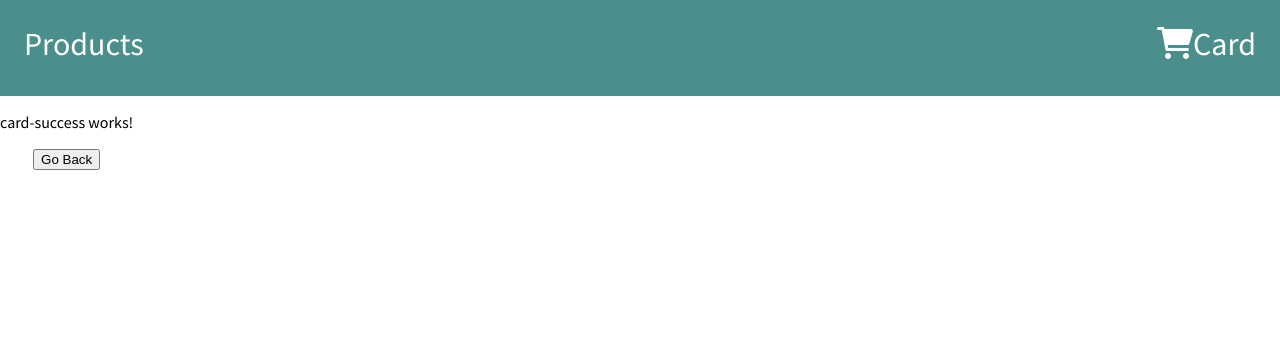
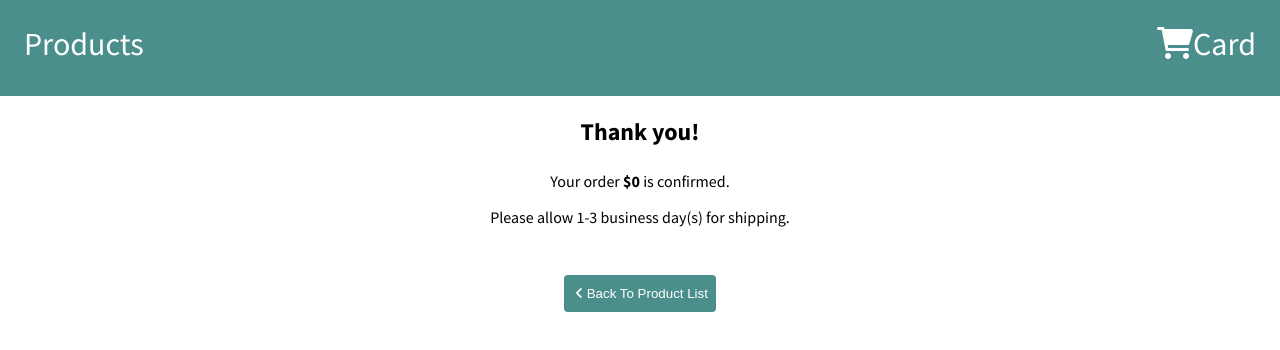
Before and after one commit to ozggnr/my-store, an Angular app: page /card/complete in a window 1280 px wide. Shown: the top 350 px of the page. Built offline with nearby package versions, Linux system fonts and the light colour scheme; no server answers.

Commit message:
added card success page

```diff
--- a/src/app/card-success/card-success.component.html
+++ b/src/app/card-success/card-success.component.html
@@ -1,2 +1,10 @@
-<p>card-success works! {{user.userName}}</p>
-<button type="button" (click)="handleBack()">Go Back</button>
+<div class="cardSuccess">
+	<div>
+		<h2>Thank you! <p>{{user.userName}}</p></h2>
+		<p>Your order <b>${{user.totalAmount}}</b> is confirmed.</p>
+		<p>Please allow 1-3 business day(s) for shipping.</p>
+	</div>
+	<div class="cardSuccess__back">
+		<button type="button" (click)="handleBack()" class="btn-back"><i class="fas fa-angle-left" id="icon"></i>Back To Product List</button>
+	</div>
+</div>
--- a/src/app/card-success/card-success.component.scss
+++ b/src/app/card-success/card-success.component.scss
@@ -0,0 +1,14 @@
+.cardSuccess {
+	display: flex;
+    flex-direction: column;
+    align-items: center;
+	width: 100vw;
+    justify-content: center;
+	&__back {
+		margin: 2rem 0;
+    	text-align: left;
+	}
+}
+#icon {
+	margin: 0.25rem;
+}
```
